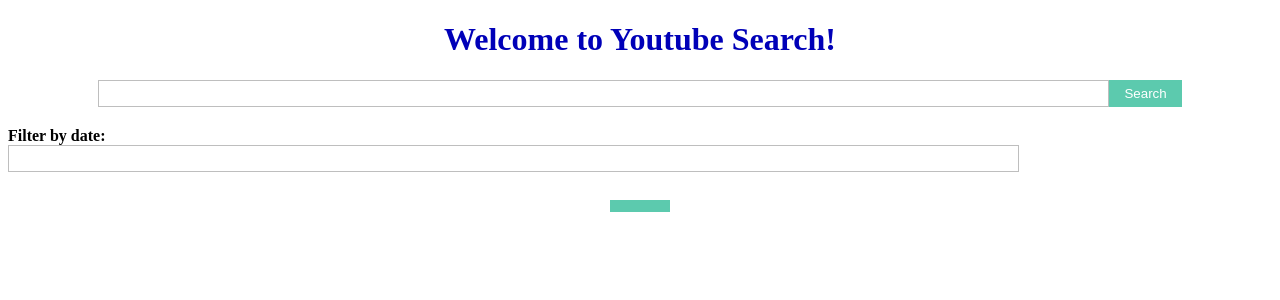
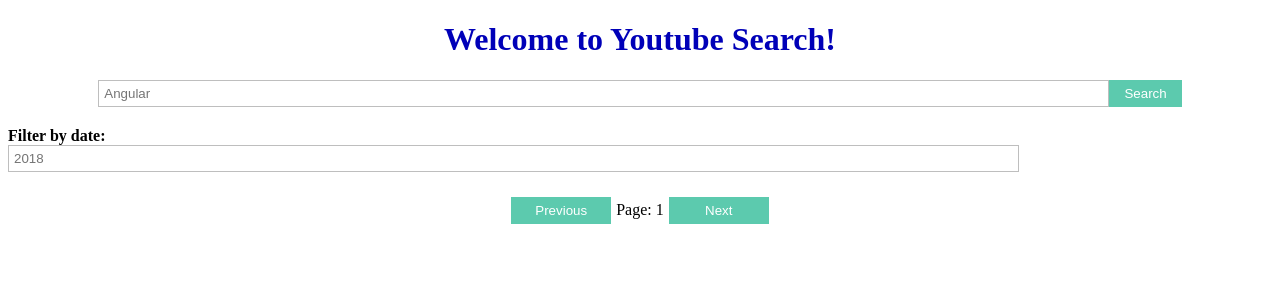
Before and after one commit to Metre-Ray/jslab-task, an Angular app: page /item-list in a window 1280 px wide. Shown: the top 300 px of the page. Built offline with nearby package versions, Linux system fonts and the light colour scheme.

Commit message:
refractor: remove comments, console.log, change styles, etc

```diff
--- a/src/app/components/item-details/item-details.component.ts
+++ b/src/app/components/item-details/item-details.component.ts
@@ -1,5 +1,5 @@
 import { Component, OnInit, Input } from '@angular/core';
-import { ActivatedRoute } from '@angular/router';   // provides a params Observable which we can subscribe to get the route parameters
+import { ActivatedRoute } from '@angular/router';
 import { YoutubeRequestService } from '../../services/youtube-request.service';
 import { map } from 'rxjs/operators';
 
@@ -18,14 +18,12 @@
 
   ngOnInit() {
     this.sub = this.route.params.subscribe(params => {
-      console.log(params['id']);
       this.id = params['id'];
       this.sub2 = this.service.searchById(this.id)
       .pipe(map(value => value['items'][0]))
-        .subscribe(data => {
-          this.item = data;
-          console.log('data: ', data);
-        });
+      .subscribe(data => {
+        this.item = data;
+      });
     })
   }
 
--- a/src/app/components/item-list/item-list.component.css
+++ b/src/app/components/item-list/item-list.component.css
@@ -12,14 +12,10 @@
   text-align: center;
 }
 
-form {
-
-}
-
 input {
   display: inline-block;
+  box-sizing: border-box;
   width: 80%;
-  box-sizing: border-box;
   padding: 5px;
   border: 1px solid #BEBEBE;
   outline: none;
@@ -46,6 +42,11 @@
   background: rgb(101, 223, 192);
 }
 
+.changePage {
+  min-width: 100px;
+  margin: 5px;
+}
+
 label{
   display: block;
 	margin-top: 10px;
@@ -54,6 +55,6 @@
 }
 
 .filter {
+  margin: 20px 0;
   text-align: left;
-  margin: 20px 0;
 }
--- a/src/app/components/item-list/item-list.component.html
+++ b/src/app/components/item-list/item-list.component.html
@@ -1,18 +1,19 @@
 <div class="item-list">
   <form action="" (submit)="search($event)">
-    <input type="text" [(ngModel)]="query" name="search-query">
+    <input type="text" [(ngModel)]="query" name="search-query" placeholder="Angular">
     <button>Search</button>
   </form>
   <div class="filter">
     <label for="filter-by-date">Filter by date: </label>
-    <input type="text" name="filter-by-date" [formControl]="filterInput">
+    <input type="text" name="filter-by-date" [formControl]="filterInput" placeholder="2018">
   </div>
   <ul>
-    <li *ngFor="let item of (result | filteringPipe:filterValue:['snippet','publishedAt'])" [appHighlight]="item.snippet.publishedAt | date" [routerLink]="['/item-details', item.id.videoId]">
+    <li *ngFor="let item of (pageItems | filteringPipe:filterValue:['snippet','publishedAt'])" [appHighlight]="item.snippet.publishedAt | date" [routerLink]="['/item-details', item.id.videoId]">
       {{ item.snippet.title }}
     </li>
   </ul>
 
-  <button></button>
-  <button></button>
+  <button class="changePage" (click)="previousPage()">Previous</button>
+  <span>Page: {{pageNumber}}</span>
+  <button class="changePage" (click)="nextPage()">Next</button>
 </div>
--- a/src/app/pipes/filtering-pipe.pipe.ts
+++ b/src/app/pipes/filtering-pipe.pipe.ts
@@ -6,11 +6,8 @@
 export class FilteringPipePipe implements PipeTransform {
 
   transform(value: any, searchCriteria: string, field?: string[]): any {
-    console.log(field);
     if (value.length > 0) return searchCriteria
       ? value.filter((item) => {
-        // console.log(item);
-        // console.log('field: ', field);
         let temp = item;
         field.forEach(element => {
           temp = temp[element];
--- a/src/app/services/paramInterceptor.ts
+++ b/src/app/services/paramInterceptor.ts
@@ -4,6 +4,9 @@
 
 const BASE_LINK = 'https://www.googleapis.com/youtube/v3/';
 const API_KEY = 'AIzaSyCpUwv8AS3FHOZd45FZkLeM8P-DqUN3MIM';
+const MAX_RESULTS = '50';
+const PART = 'snippet';
+const TYPE = 'video';
 
 @Injectable()
 export class ParamInterceptor implements HttpInterceptor {
@@ -12,16 +15,11 @@
         url: BASE_LINK + req.url,
         setParams: {
           key: API_KEY,
-          part: 'snippet',
-          maxResults: '20'
-          // q: req.url,
+          part: PART,
+          maxResults: MAX_RESULTS,
+          type: TYPE
         }
-        // params: req.params.set(
-        //   'key',
-        //   API_KEY
-        // )
-    });
-      console.log(paramReq);
+      });
       return next.handle(paramReq);
     }
 }
```
